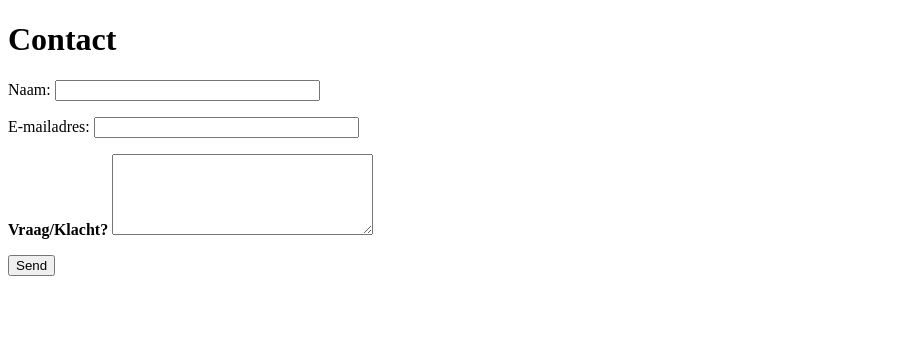
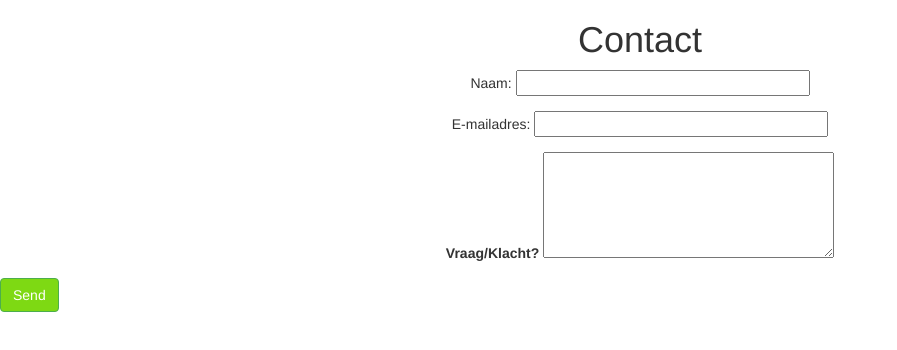
Before and after one commit to Adolphee/pp-groep9, a plain HTML site: page clients/contact.html in a window 1280 px wide. Shown: the whole page, without its empty margins (0-897 px from the left). Drawn offline with nearby package versions, Linux system fonts and the light colour scheme.

Commit message:
Contact
Contactpagina html css

```diff
--- a/clients/contact.html
+++ b/clients/contact.html
@@ -1,11 +1,19 @@
 <!DOCTYPE html>
 <html lang="en">
+
 <head>
+    <meta name="viewport" content="width=device-width, initial-scale=1">
+    <link rel="stylesheet" href="https://maxcdn.bootstrapcdn.com/bootstrap/3.4.0/css/bootstrap.min.css">
+    <script src="https://ajax.googleapis.com/ajax/libs/jquery/3.4.0/jquery.min.js"></script>
+    <script src="https://maxcdn.bootstrapcdn.com/bootstrap/3.4.0/js/bootstrap.min.js"></script>
     <meta charset="UTF-8">
     <title>Contact</title>
+    <link rel="stylesheet" href="css/CSS Contact.css">
 </head>
+
 <body>
-<h1>Contact</h1>
+
+<h1 class="titel">Contact</h1>
 
 <form id="contact">
     <p>Naam:
@@ -26,8 +34,7 @@
         </label>
     </p>
 </form>
-
-<button type="submit" form="contact" title="Send">Send</button>
+<button type="submit" form="contact" class="btn btn-success" id="button" title="Send">Send</button>
 
 </body>
 </html>
--- /dev/null
+++ b/clients/css/CSS Contact.css
@@ -0,0 +1,12 @@
+
+.titel {
+    text-align: center;
+}
+
+#contact {
+    text-align: center;
+}
+
+#button {
+    background-color: #7ed913;
+}
```
